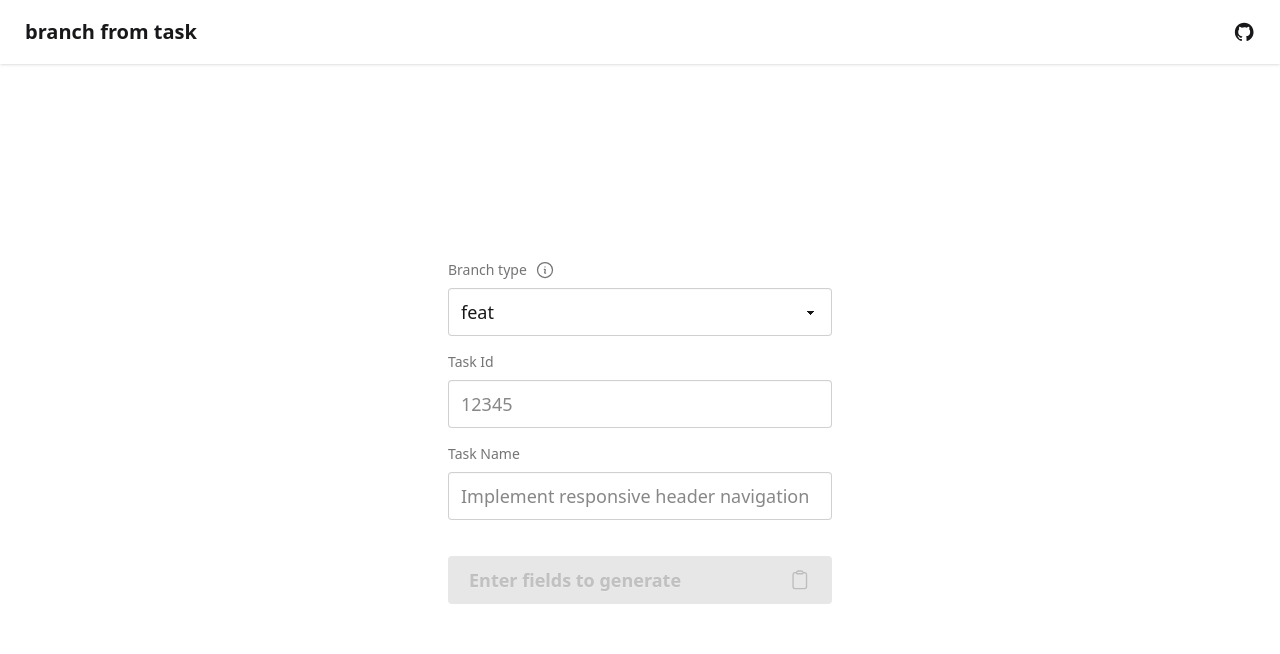
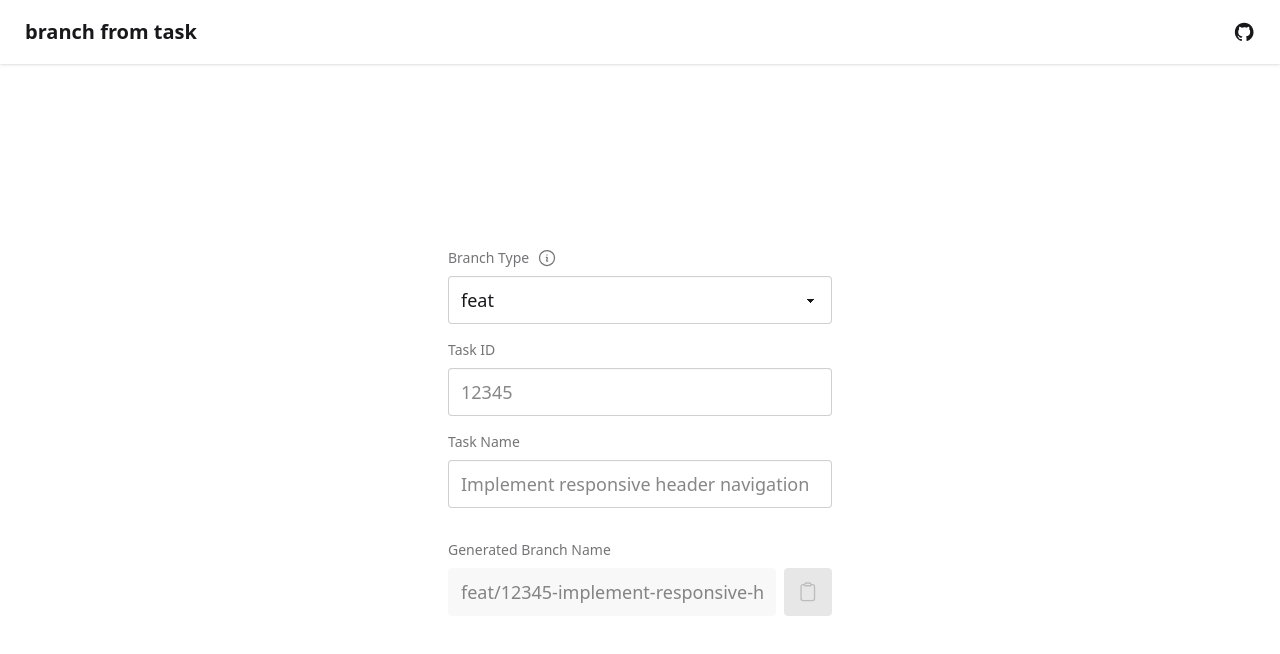
Before and after one commit to mathisvester/branch-from-task, an Angular app: page / in a window 1280 px wide. Shown: the top 654 px of the page. Built offline with nearby package versions, Linux system fonts and the light colour scheme.

Commit message:
feat: improve ui

```diff
--- a/src/app/app.component.html
+++ b/src/app/app.component.html
@@ -10,10 +10,10 @@
 </div>
 
 <main class="p-4 flex flex-col justify-center items-center grow-1">
-  <form #branchForm="ngForm" class="flex flex-col w-full md:max-w-96 gap-4">
+  <form class="flex flex-col w-full md:max-w-96 gap-4">
     <div>
       <label class="label flex gap-2 mb-2 text-sm" for="branchType">
-        Branch type
+        Branch Type
         <button class="btn-ghost cursor-pointer" onclick="modal_branch_types.showModal()" aria-label="Open modal">
           <svg xmlns="http://www.w3.org/2000/svg" fill="none" viewBox="0 0 24 24" stroke-width="1.5"
             stroke="currentColor" class="size-5">
@@ -23,33 +23,34 @@
         </button>
       </label>
       <select class="select select-lg ps-3 w-full" [(ngModel)]="branchType" id="branchType" name="branchType" required>
-        <option disabled selected [value]="null">Pick a branch type</option>
+        <option disabled selected [value]="null">Pick a Branch Type</option>
         @for(branchTypeOption of branchTypeOptions; track $index) {
-        <option>{{ branchTypeOption }}</option>
+          <option>{{ branchTypeOption }}</option>
         }
       </select>
     </div>
     <div>
-      <label class="label block mb-2 text-sm" for="taskId">Task Id</label>
-      <input class="input input-lg w-full" type="text" required minlength="3" [(ngModel)]="taskId" id="taskId" name="taskId"
+      <label class="label block mb-2 text-sm" for="taskId">Task ID</label>
+      <input class="input input-lg w-full" type="text" [(ngModel)]="taskId" id="taskId" name="taskId"
         placeholder="12345" />
     </div>
     <div>
       <label class="label block mb-2 text-sm" for="taskName">Task Name</label>
-      <input class="input input-lg w-full" type="text" required minlength="3" [(ngModel)]="taskName" id="taskName" name="taskName"
+      <input class="input input-lg w-full" type="text" [(ngModel)]="taskName" id="taskName" name="taskName"
         placeholder="Implement responsive header navigation" />
     </div>
-    <div class="tooltip w-full mt-5" data-tip="Click to copy">
-      <button class="btn btn-lg btn-primary flex justify-between w-full" [disabled]="!branchForm.valid"
-        (click)="copyBranchName()">
-        <span class="overflow-hidden text-ellipsis text-nowrap">{{ branchForm.valid ? branchName() : 'Enter fields to
-          generate' }}</span>
+    <div class="mt-4">
+      <label class="label block mb-2 text-sm" for="branchName">Generated Branch Name</label>
+      <div class="flex gap-2">
+        <input class="input input-lg w-full" type="text" disabled minlength="3" [ngModel]="branchName()" id="branchName" name="branchName" placeholder="feat/12345-implement-responsive-header-navigation" />
+        <button class="btn btn-square btn-lg btn-primary" [disabled]="branchName().length === 0" (click)="copyBranchName()">
         <svg xmlns="http://www.w3.org/2000/svg" fill="none" viewBox="0 0 24 24" stroke-width="1.5" stroke="currentColor"
           class="size-[1.2em] shrink-0">
           <path stroke-linecap="round" stroke-linejoin="round"
             d="M15.666 3.888A2.25 2.25 0 0 0 13.5 2.25h-3c-1.03 0-1.9.693-2.166 1.638m7.332 0c.055.194.084.4.084.612v0a.75.75 0 0 1-.75.75H9a.75.75 0 0 1-.75-.75v0c0-.212.03-.418.084-.612m7.332 0c.646.049 1.288.11 1.927.184 1.1.128 1.907 1.077 1.907 2.185V19.5a2.25 2.25 0 0 1-2.25 2.25H6.75A2.25 2.25 0 0 1 4.5 19.5V6.257c0-1.108.806-2.057 1.907-2.185a48.208 48.208 0 0 1 1.927-.184" />
         </svg>
       </button>
+      </div>
     </div>
   </form>
 
--- a/src/app/app.component.ts
+++ b/src/app/app.component.ts
@@ -1,4 +1,4 @@
-import { Component, computed, inject, model, signal } from '@angular/core';
+import { Component, computed, inject, linkedSignal, model, signal } from '@angular/core';
 import { FormsModule } from '@angular/forms';
 import { branchTypes } from './branch-types';
 import { Clipboard, ClipboardModule } from '@angular/cdk/clipboard';
@@ -18,7 +18,25 @@ export class AppComponent {
   protected readonly taskId = model<string>('');
   protected readonly taskName = model<string>('');
   protected readonly branchName = computed(() => {
-    return `${this.branchType()}/${this.taskId()}-${this.taskName().toLowerCase().replace(/\s+/g, '-').replace(/:/g, '')}`
+    if (!this.taskId().length && !this.taskName().length) {
+      return '';
+    }
+
+    let branchName = `${this.branchType()}/`;
+
+    if (this.taskId().length > 0) {
+      branchName += this.taskId();
+    }
+
+    if (this.taskId().length > 0 && this.taskName().length > 0) {
+      branchName += '-'
+    }
+
+    if (this.taskName().length > 0) {
+      branchName += this.taskName().toLowerCase().replace(/\s+/g, '-').replace(/:/g, '');
+    }
+
+    return branchName;
   });
   protected readonly showToast = signal(false);
 
```
